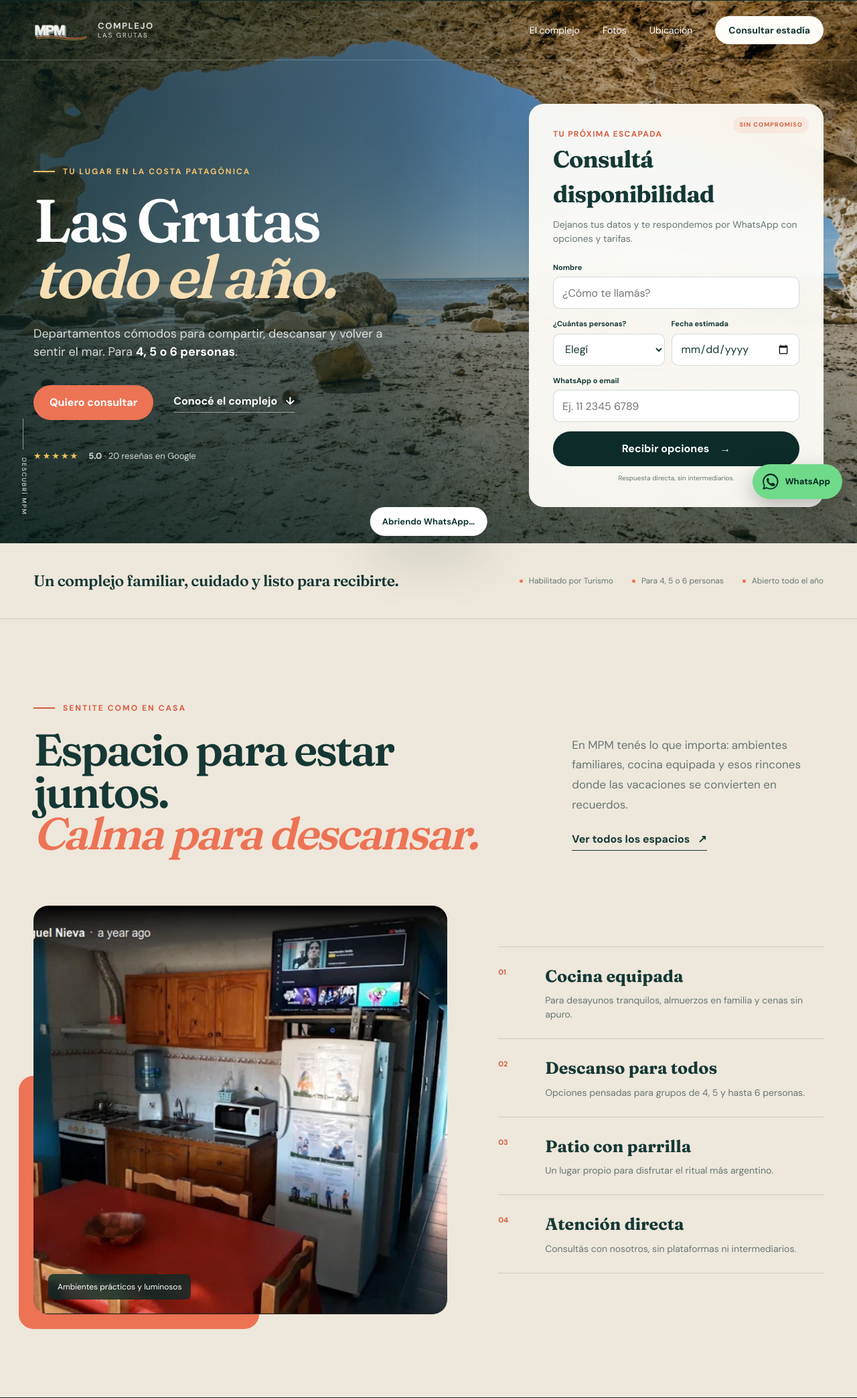
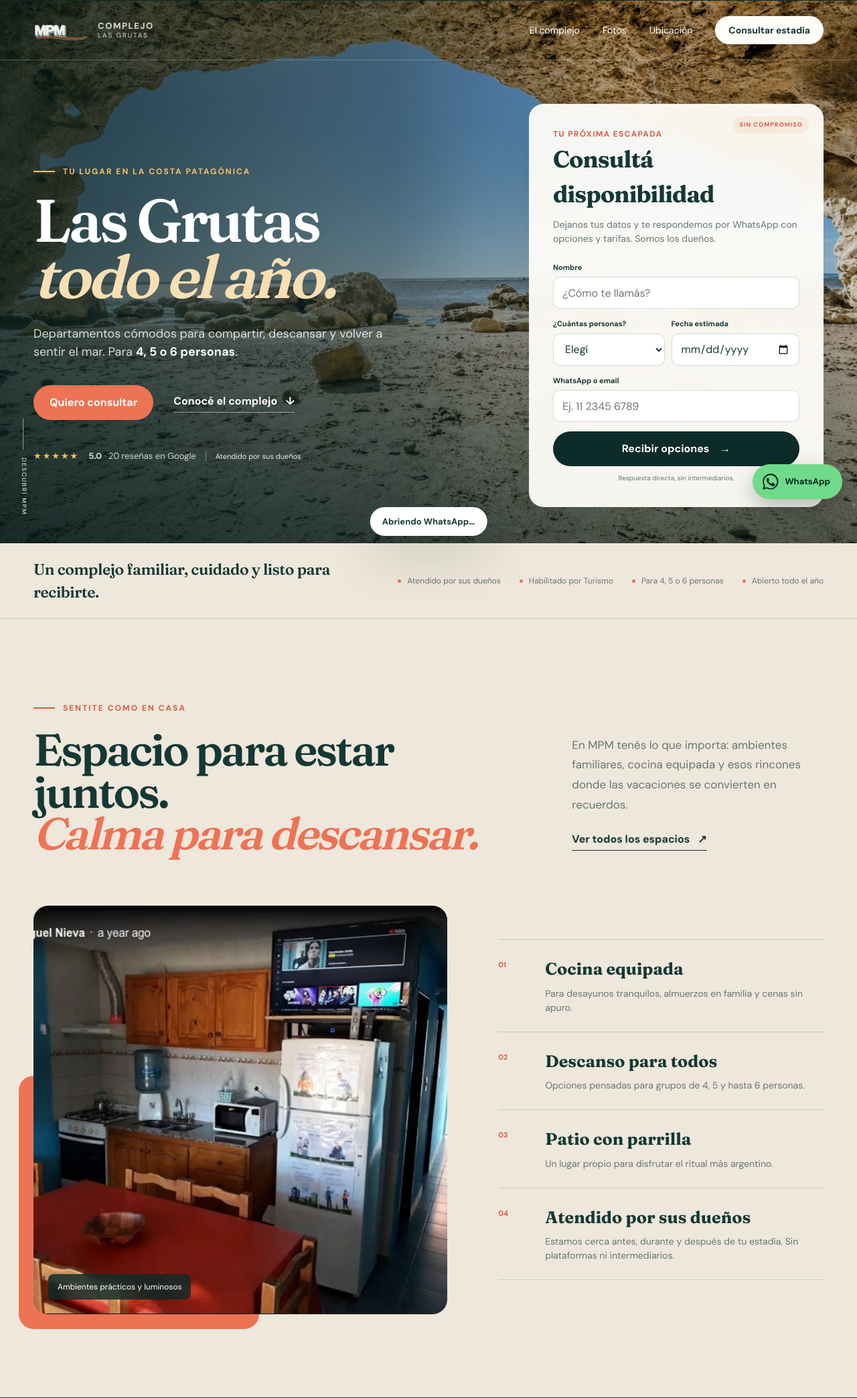
Before and after one commit to nievarodrigo/mpm-las-grutas, a website: page index.html in a window 1280 px wide. Shown: the part 33-2120 px from the top of the page at 67% size. Drawn offline with Linux system fonts and the light colour scheme.

Commit message:
feat: highlight owner-operated service

```diff
--- a/index.html
+++ b/index.html
@@ -83,6 +83,7 @@
             <div class="hero__trust" aria-label="Calificación de Google">
               <span class="stars">★★★★★</span>
               <span><strong>5.0</strong> · 20 reseñas en Google</span>
+              <span class="owner-trust">Atendido por sus dueños</span>
             </div>
           </div>
 
@@ -90,7 +91,7 @@
             <div class="lead-card__tag">SIN COMPROMISO</div>
             <p class="kicker">Tu próxima escapada</p>
             <h2>Consultá disponibilidad</h2>
-            <p class="lead-card__intro">Dejanos tus datos y te respondemos por WhatsApp con opciones y tarifas.</p>
+            <p class="lead-card__intro">Dejanos tus datos y te respondemos por WhatsApp con opciones y tarifas. Somos los dueños.</p>
             <form class="lead-form js-lead-form">
               <label>
                 <span>Nombre</span>
@@ -129,6 +130,7 @@
         <div class="shell stay-note__inner">
           <p>Un complejo familiar, cuidado y listo para recibirte.</p>
           <ul>
+            <li><span></span>Atendido por sus dueños</li>
             <li><span></span>Habilitado por Turismo</li>
             <li><span></span>Para 4, 5 o 6 personas</li>
             <li><span></span>Abierto todo el año</li>
@@ -169,9 +171,9 @@
               <span class="feature-item__num">03</span>
               <div><h3>Patio con parrilla</h3><p>Un lugar propio para disfrutar el ritual más argentino.</p></div>
             </article>
-            <article class="feature-item reveal">
-              <span class="feature-item__num">04</span>
-              <div><h3>Atención directa</h3><p>Consultás con nosotros, sin plataformas ni intermediarios.</p></div>
+              <article class="feature-item reveal">
+                <span class="feature-item__num">04</span>
+              <div><h3>Atendido por sus dueños</h3><p>Estamos cerca antes, durante y después de tu estadía. Sin plataformas ni intermediarios.</p></div>
             </article>
           </div>
         </div>
@@ -246,7 +248,7 @@
             <h2>Una base simple para vivir <em>Las Grutas a tu ritmo.</em></h2>
             <div class="address-card">
               <svg viewBox="0 0 24 24" aria-hidden="true"><path d="M12 21s7-5.4 7-12A7 7 0 1 0 5 9c0 6.6 7 12 7 12Z"/><circle cx="12" cy="9" r="2.4"/></svg>
-              <div><small>DIRECCIÓN</small><strong>Isidro Álvarez 409</strong><span>Las Grutas, Río Negro</span></div>
+            <div><small>DIRECCIÓN · ATENCIÓN DIRECTA</small><strong>Isidro Álvarez 409</strong><span>Las Grutas, Río Negro</span></div>
             </div>
             <a class="button button--dark" href="https://www.google.com/maps/place/MPM+Alquileres/@-40.8044227,-65.088703,17z/data=!4m6!3m5!1s0x95fa33f9e3954979:0x359db1150ed62ac8!8m2!3d-40.8044227!4d-65.088703!16s%2Fg%2F11kryqvvx3" target="_blank" rel="noreferrer">Cómo llegar <span>↗</span></a>
           </div>
@@ -308,7 +310,7 @@
             <img src="/public/logo-mpm.svg" alt="" />
             <p class="eyebrow eyebrow--light"><span></span> Una escapada empieza con una pregunta</p>
             <h2>¿Cuándo nos<br /><em>vemos en el mar?</em></h2>
-            <p>Dejanos tu contacto. Te mandamos disponibilidad y tarifas directo por WhatsApp.</p>
+            <p>Dejanos tu contacto. Te mandamos disponibilidad y tarifas directo por WhatsApp, sin intermediarios.</p>
           </div>
           <form class="quick-form js-lead-form reveal">
             <label><span>Nombre</span><input name="name" type="text" placeholder="Tu nombre" autocomplete="name" required /></label>
@@ -327,7 +329,7 @@
     <footer class="footer">
       <div class="shell footer__grid">
         <a class="brand brand--footer" href="#inicio"><img src="/public/logo-mpm.svg" alt="MPM" /><span><strong>COMPLEJO</strong> LAS GRUTAS</span></a>
-        <div><small>CONTACTO</small><a href="https://wa.me/5491144751508" target="_blank" rel="noreferrer">+54 9 11 4475-1508</a></div>
+        <div><small>ATENDIDO POR SUS DUEÑOS</small><a href="https://wa.me/5491144751508" target="_blank" rel="noreferrer">+54 9 11 4475-1508</a></div>
         <div><small>UBICACIÓN</small><p>Isidro Álvarez 409<br />Las Grutas, Río Negro</p></div>
         <div><small>SEGUÍ TU IMPULSO</small><a href="#consultar">Consultar estadía →</a></div>
       </div>
--- a/styles.css
+++ b/styles.css
@@ -75,6 +75,7 @@ a { color: inherit; text-decoration: none; }
 .hero__actions { display: flex; align-items: center; gap: 30px; margin-top: 36px; }
 .hero__trust { margin-top: 44px; display: flex; align-items: center; gap: 14px; font-size: 13px; color: rgba(255,255,255,.8); }
 .stars { color: var(--sun); letter-spacing: 2px; }
+.owner-trust { padding-left: 14px; border-left: 1px solid rgba(255,255,255,.34); color: rgba(255,255,255,.9); font-size: 11px; }
 .hero__scroll { position: absolute; z-index: 4; left: 28px; bottom: 42px; display: flex; align-items: center; gap: 12px; font-size: 9px; letter-spacing: .2em; writing-mode: vertical-rl; }
 .hero__scroll span { display: block; width: 1px; height: 46px; background: rgba(255,255,255,.5); }
 
@@ -264,6 +265,7 @@ input:focus, select:focus { border-color: var(--teal); box-shadow: 0 0 0 3px rgb
   .hero__lead { font-size: 16px; }
   .hero__actions { align-items: flex-start; flex-direction: column; gap: 20px; }
   .hero__trust { align-items: flex-start; flex-direction: column; gap: 6px; }
+  .owner-trust { padding-left: 0; border-left: 0; }
   .lead-card { margin-inline: -2px; padding: 28px 20px; }
   .lead-card__tag { display: none; }
   .form-row, .quick-form__row { grid-template-columns: 1fr; }
```
